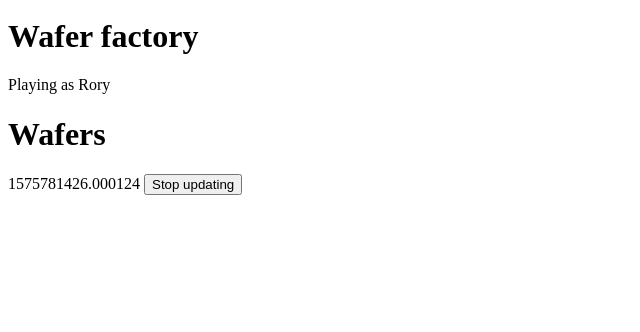
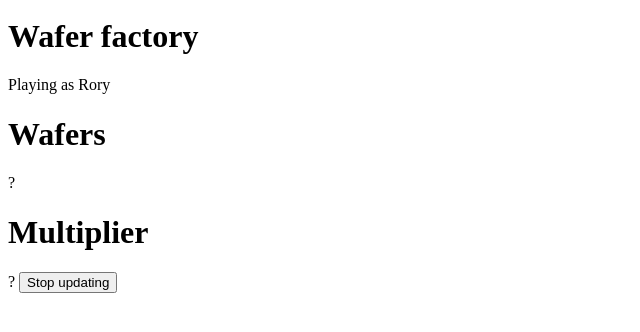
Before and after one commit to Gumbo64/flask, a Flask app: page /waferfactory in a window 1280 px wide. Shown: the part 178-510 px from the top of the page, without its empty margins (0-640 px from the left). Run offline with Flask 2, Linux system fonts and the light colour scheme; a user stored in the database is signed in; data that the repository does not hold is empty.

Commit message:
updates multiplier + wafers

```diff
--- a/app.py
+++ b/app.py
@@ -84,6 +84,8 @@
     if form.validate_on_submit():
         user = User(username = form.username.data, password = form.password.data)
         db.session.add(user)
+        Wafer = Wafertable(username = form.username.data)
+        db.session.add(Wafer)
         db.session.commit()
         return redirect("/", code=302)
     return render_template('signup.html', form=form)
@@ -138,9 +140,11 @@
     return render_template('chatroom.html',form=form, username=current_user.username,chatroom = totaltext)
 
 @app.route('/_waferrequest', methods = ['GET'])
-def request():
+def waferrequest():
+    user = Wafertable.query.filter_by(username= current_user.username).first()
+    return jsonify(Wafers=user.wafers, Multiplier=user.multiplier)
 
-    return jsonify(Wafers=time.time())
+
 
 @app.route('/waferfactory', methods=['GET', 'POST'])
 def waferfactory():
--- a/templates/waferfactory.html
+++ b/templates/waferfactory.html
@@ -15,15 +15,15 @@
   var $SCRIPT_ROOT = {{ request.script_root|tojson|safe }};
 </script>
 <script type="text/javascript">
-var intervalID = setInterval(update_values,100);
+var intervalID = setInterval(update_values,1000);
   function update_values() {
-        $.getJSON($SCRIPT_ROOT + '/_waferrequest',
+      $.getJSON($SCRIPT_ROOT + '/_waferrequest',
 
       function(data) {
         $('#Wafers').text(data.Wafers);
+        $('#Multiplier').text(data.Multiplier);
         console.log(data)
       });
-
 
     };
 
@@ -43,6 +43,12 @@
 <script>
 document.getElementById("Wafers").innerHTML;
 </script>
+<h1>Multiplier</h1>
+<p>
+  <span id="Multiplier">?</span>
+<script>
+document.getElementById("Multiplier").innerHTML;
+</script>
 
 	<button onclick="stopTextColor();">Stop updating</button>
 	</body>
```
Also changed, not shown: db.sqlite3.
